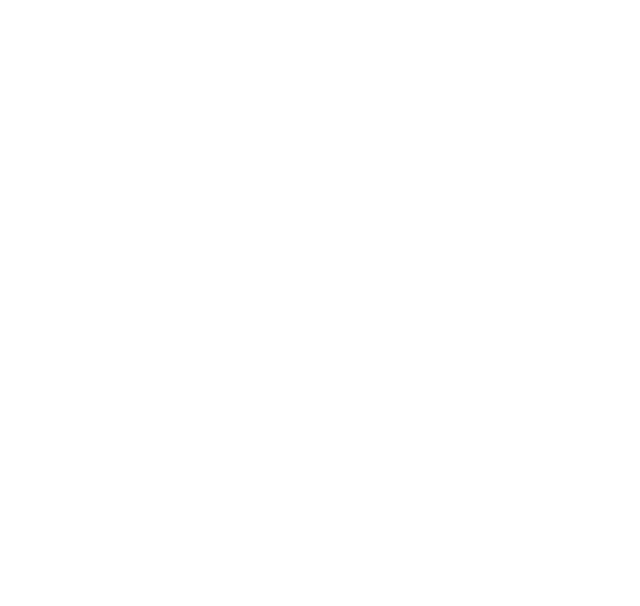
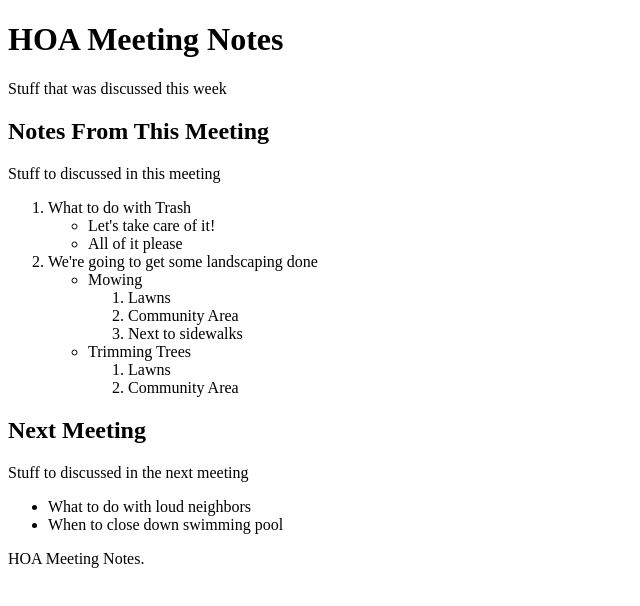
Before and after one commit to shonjs1/HOA_html_css_example, a plain HTML site: page index.html in a window 1280 px wide. Shown: the whole page, without its empty margins (0-640 px from the left). Drawn offline with Linux system fonts and the light colour scheme.

Commit message:
Added the HTML Framework and changed CSS file name

```diff
--- a/index.html
+++ b/index.html
@@ -4,10 +4,44 @@
     <meta charset="UTF-8">
     <meta http-equiv="X-UA-Compatible" content="IE=edge">
     <meta name="viewport" content="width=device-width, initial-scale=1.0">
-    <link rel="stylesheet" href="./assets/css/background-styles.css">
-    <title>Document</title>
+    <link rel="stylesheet" href="./assets/css/style.css">
+    <title>HOA Meeting Notes.</title>
 </head>
 <body>
+    <h1>HOA Meeting Notes</h1>
+    <span>Stuff that was discussed this week</span>
+    <h2>Notes From This Meeting</h2>
+    <p>Stuff to discussed in this meeting</p>
+        <ol type="1">
+            <li>What to do with Trash</li>
+                <ul type="circle">
+                    <li>Let's take care of it!</li>
+                    <li>All of it please</li>
+                </ul>
+            <li>We're going to get some landscaping done</li>
+                <ul type="circle">
+                    <li>Mowing</li>
+                        <ol type="1">
+                            <li>Lawns</li>
+                            <li>Community Area</li>
+                            <li>Next to sidewalks</li>
+                        </ol>
+                    <li>Trimming Trees</li>
+                        <ol type="1">
+                            <li>Lawns</li>
+                            <li>Community Area</li>
+                        </ol>
+                </ul>
+        </ol>
 
+
+
+    <h2>Next Meeting</h2>
+    <p>Stuff to discussed in the next meeting</p>
+    <ul>
+        <li>What to do with loud neighbors</li>
+        <li>When to close down swimming pool</li>
+    </ul>
+    <footer>HOA Meeting Notes.</footer>
 </body>
 </html>
```
Also changed, not shown: assets/css/background-styles.css (deleted), assets/css/style.css (added).
